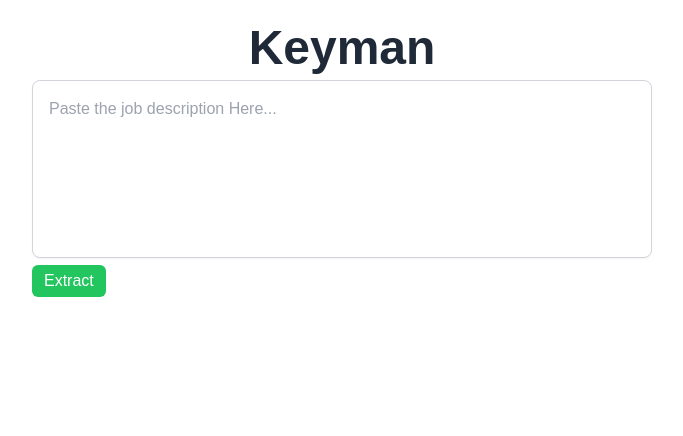
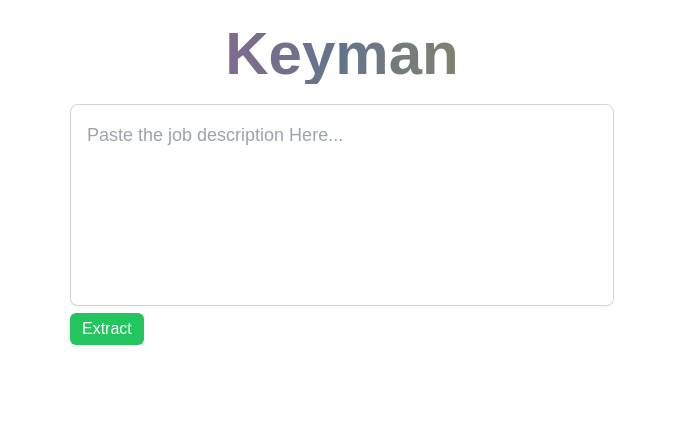
Before and after one commit to Boadzie/Keyman-kagglex, a FastAPI app: template templates/index.jinja2 in a window 1280 px wide. Shown: the top 436 px of the page, without its empty margins (298-981 px from the left). Run offline with FastAPI, Linux system fonts and the light colour scheme; the template is opened without the code that fills it, so the values that code supplies are empty; parts of the project's set-up code (start-up, migrations or seed data) failed here and were passed over; some libraries are stand-ins or nearby versions; some web fonts are replaced.

Commit message:
Make Header text bigger and add gradient

```diff
--- a/templates/index.jinja2
+++ b/templates/index.jinja2
@@ -23,19 +23,22 @@
 </head>
 
 <body>
-    <main class="conatiner mx-auto px-5 py-4">
-        <h1 class="text-5xl font-bold text-center my-2">Keyman</h1>
+    <main class="conatiner mx-auto px-24 py-4">
+        <h1
+            class="text-6xl font-bold text-center my-2 bg-gradient-to-r from-pink-500 via-slate-500 to-yellow-500 bg-clip-text text-transparent">
+            Keyman
+        </h1>
 
-        <section class="m-auto flex flex-col gap-5">
+        <section class="m-auto flex flex-col gap-5 mt-5">
             <form method="POST" class="m-auto w-1/2">
                 <textarea name="job_description"
-                    class="w-full p-4 border border-gray-300 rounded-lg focus:outline-none focus:ring-1 focus:ring-slate-50 focus:border-transparent shadow-sm text-gray-700 resize-none"
+                    class="text-lg w-full p-4 border border-gray-300 rounded-lg focus:outline-none focus:ring-1 focus:ring-slate-50 focus:border-transparent shadow-sm text-gray-700 resize-none"
                     rows="6" placeholder="Paste the job description Here..."></textarea>
                 <button type="submit" hx-post="/extract" hx-target="#keyword_list"
                     class=" px-3 py-1 text-white bg-green-500 rounded-md hover:bg-green-600">Extract</button>
 
             </form>
-            <section id="keyword_list" class="w-full mt-5 flex flex-wrap gap-2"></section>
+            <section id="keyword_list" class="w-full mt-14 flex flex-wrap gap-2"></section>
         </section>
     </main>
 </body>
```
